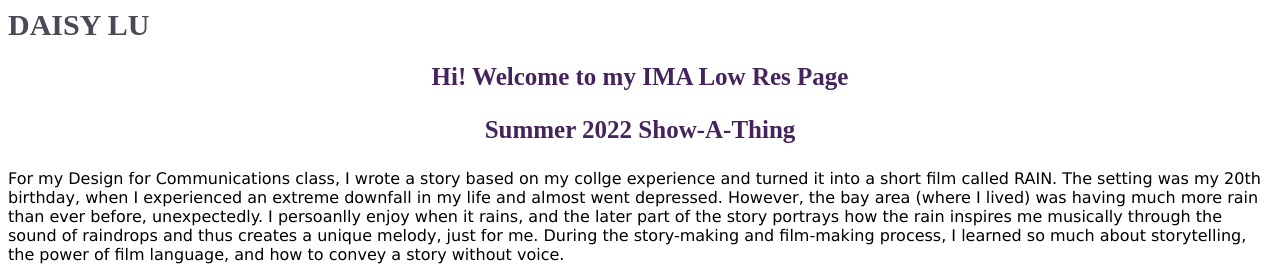
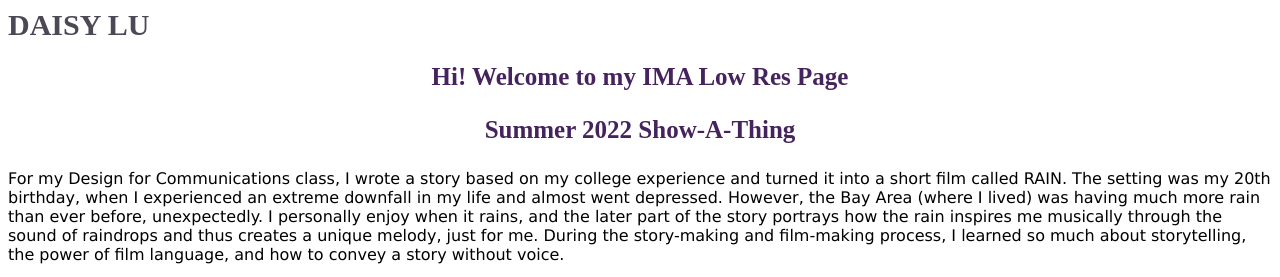
Before and after one commit to daisyslu/Fall-2022-CL, a plain HTML site: page Week-0/index.html in a window 1280 px wide. Shown: the top 277 px of the page. Drawn offline with Linux system fonts and the light colour scheme.

Commit message:
Update index.html

```diff
--- a/Week-0/index.html
+++ b/Week-0/index.html
@@ -7,10 +7,10 @@
         <h1> DAISY LU </h1>
         <h2> Hi! Welcome to my IMA Low Res Page </h2>
         <h3> Summer 2022 Show-A-Thing </h3>
-        <p> For my Design for Communications class, I wrote a story based on my collge experience
+        <p> For my Design for Communications class, I wrote a story based on my college experience
             and turned it into a short film called RAIN. The setting was my 20th birthday, when I
-            experienced an extreme downfall in my life and almost went depressed. However, the bay
-            area (where I lived) was having much more rain than ever before, unexpectedly. I persoanlly
+            experienced an extreme downfall in my life and almost went depressed. However, the Bay
+            Area (where I lived) was having much more rain than ever before, unexpectedly. I personally
             enjoy when it rains, and the later part of the story portrays how the rain inspires me
             musically through the sound of raindrops and thus creates a unique melody, just for me.
             During the story-making and film-making process, I learned so much about storytelling,
```
